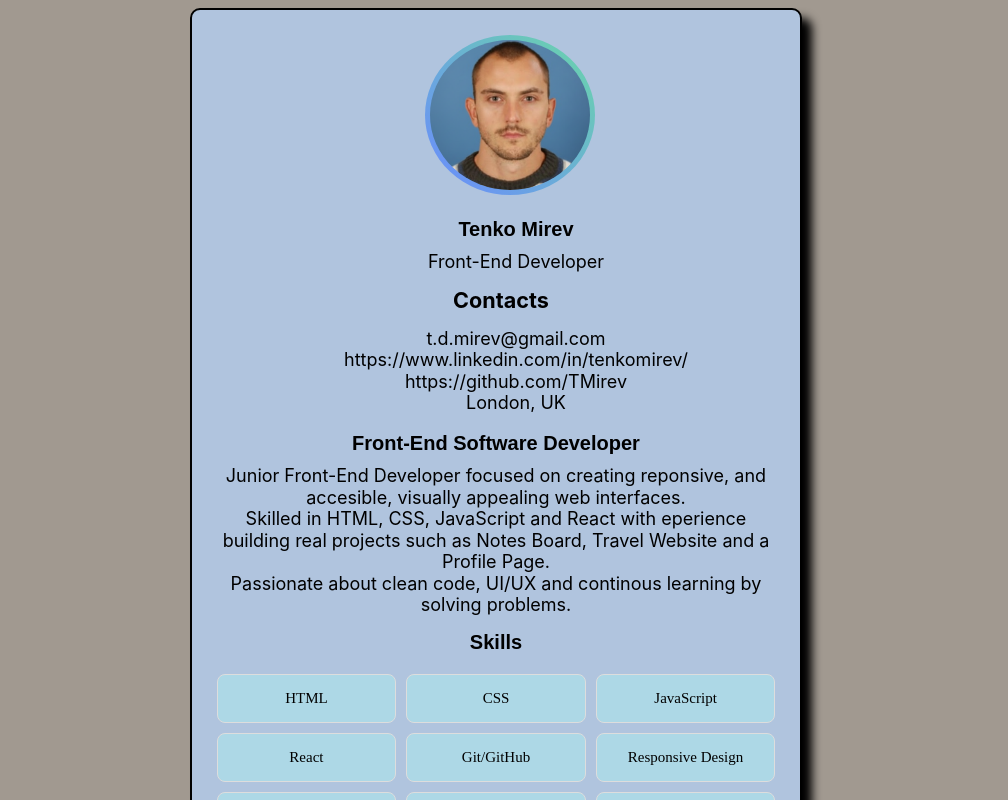
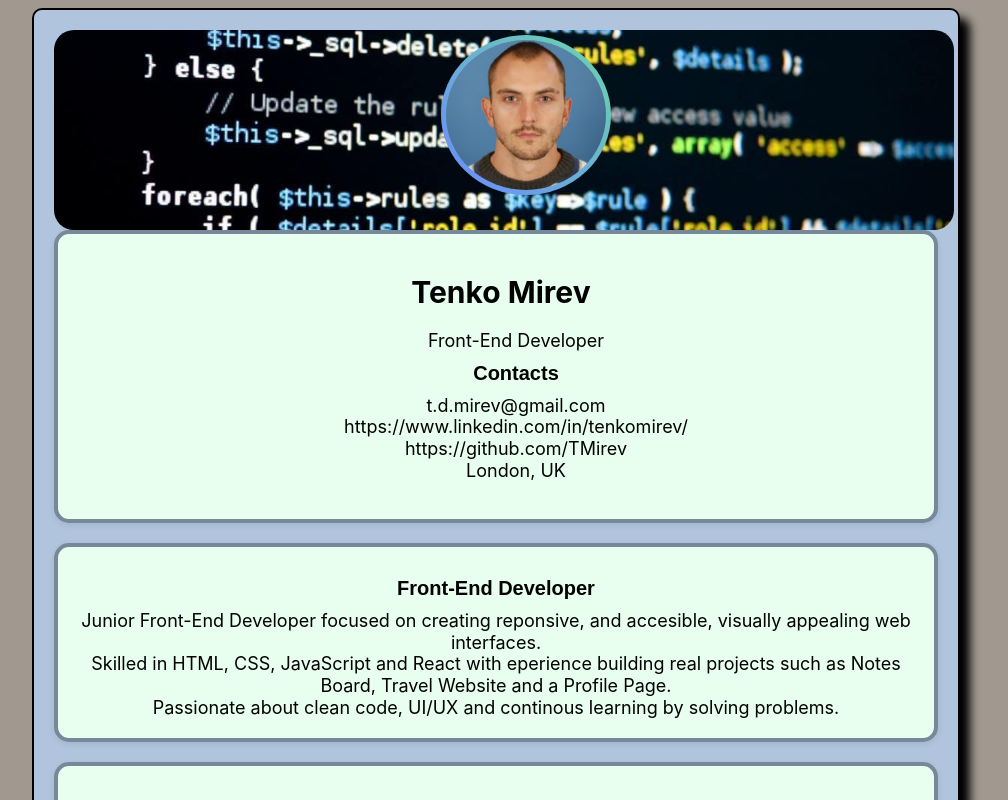
Before and after one commit to TMirev/profile-project, a React (Vite) app: page / in a window 1280 px wide. Shown: the top 800 px of the page, without its empty margins (144-1152 px from the left). Built offline with nearby package versions, Linux system fonts and the light colour scheme.

Commit message:
Clean rebuild for GitHub Pages

```diff
--- a/index.html
+++ b/index.html
@@ -15,6 +15,7 @@
 
 
 
+
   </script>
 </body>
 
--- a/src/App.css
+++ b/src/App.css
@@ -0,0 +1,22 @@
+.contacts-summary-box {
+    background: #e8feef;
+    padding: 20px;
+    border-radius: 15px;
+    border: 4px solid lightslategrey;
+    box-shadow: 0 2px 6px rgba(0, 0, 0, 0.08);
+    margin-bottom: 20px;
+}
+
+.image-wrapper {
+    width: 200vh;
+    max-width: 900px;
+    height: 200px;
+    background-image: url("./assets/Codingnew.jpg");
+    background-size: cover;
+    background-position: center;
+
+    border-radius: 20px;
+    display: flex;
+    justify-content: center;
+    align-items: flex;
+}
--- a/src/App.jsx
+++ b/src/App.jsx
@@ -5,10 +5,13 @@ import Certification from "./components/Certification";
 import "./App.css"
 
 
+
 function App() {
   return (
     <>
+
       <Card />
+
 
 
 
--- a/src/Card.jsx
+++ b/src/Card.jsx
@@ -1,40 +1,51 @@
 import profilePic from "./assets/image.jpg";
 import Certification from "./components/Certification";
 import Skills from "./components/Skills";
+import "./App.css"
+
 
 function Card({ children }) {
     return (
 
 
 
-        <div className="section-box contacts-box">
         <div className="card">
+
             <div className="image-wrapper">
                 <img className="card-image" src={profilePic} alt="profile picture" />
+            </div>
+
+
+            <div className="contacts-summary-box">
+
                 <ul className="contact-list">
-                        <h2>Tenko Mirev</h2>
+                    <h1>Tenko Mirev</h1>
                     <p>Front-End Developer</p>
-                        <h1>Contacts</h1>
+                    <h2>Contacts</h2>
                     <p>t.d.mirev@gmail.com</p>
                     <p>https://www.linkedin.com/in/tenkomirev/</p>
                     <p>https://github.com/TMirev</p>
                     <p>London, UK</p>
                 </ul>
+            </div>
 
 
-                    <h2>Front-End Software Developer</h2>
+            <div className="contacts-summary-box">
+                <h2>Front-End Developer</h2>
 
                 <p>Junior Front-End Developer focused on creating reponsive, and accesible, visually appealing web interfaces.</p>
                 <p>Skilled in HTML, CSS, JavaScript and React with eperience building real projects such as Notes Board, Travel Website and a Profile Page.</p>
                 <p>Passionate about clean code, UI/UX and continous learning by solving problems.</p>
-                    <Skills />
-                    <Certification />
-                    <contactSection />
-
             </div>
 
+
+            <div className="contacts-summary-box">
+                <Skills />
             </div>
 
+            <div className="contacts-summary-box">
+                <Certification />
+            </div>
 
 
         </div>
--- a/src/components/Certification.jsx
+++ b/src/components/Certification.jsx
@@ -13,4 +13,5 @@ function Certification() {
     );
 }
 
+
 export default Certification;
--- a/src/components/contactSection.jsx
+++ b/src/components/contactSection.jsx
@@ -1,5 +1,5 @@
 function contactSection() {
-    return (
+    return null(
 
     );
 
--- a/src/index.css
+++ b/src/index.css
@@ -5,11 +5,14 @@
   justify-content: center;
   font-size: large;
   padding: 20px;
-  width: 300px;
-  width: 45%;
+  max-width: 900px;
+  width: 70%;
   margin: 0 auto;
   background-color: lightsteelblue;
   text-align: center;
+
+  overflow-wrap: break-word;
+  word-break: break-word;
 }
 
 
@@ -43,7 +46,7 @@
 .card-image {
   width: clamp(120px, 30vw, 180px);
   height: clamp(120px, 30vw, 180px);
-  border-radius: 50%;
+  border-radius: 70%;
   object-fit: cover;
 }
 
@@ -101,7 +104,7 @@ body {
 .skill-item:hover {
   background: #5eead4;
   color: #111;
-  box-shadow: 0 0 10px #0ff, 0 0 20px #0ff, 0 0 40px #0ff;
+  box-shadow: 0 0 20px #0ff, 0 0 20px #0ff, 0 0 40px #0ff;
   transform: translateY(-3px);
 }
 
@@ -122,7 +125,7 @@ body {
 
 h1 {
   font-family: "Inter", sans-serif;
-  font-size: larger;
+  font-size: 30px;
   text-align: center;
   margin-left: -30px;
 
@@ -138,7 +141,7 @@ h1 {
 
 .app.dark .skills {
   background: #1c2128;
-  color: #e6edf3;
+  color: white;
 }
 
 .shape {
--- a/vite.config.js
+++ b/vite.config.js
@@ -1,7 +1,8 @@
+import react from '@vitejs/plugin-react-swc'
 import { defineConfig } from 'vite'
-import react from '@vitejs/plugin-react-swc'
 
 // https://vite.dev/config/
 export default defineConfig({
   plugins: [react()],
+  base: "/Profile-Project/",
 })
```
Also changed, not shown: src/assets/Coding.jpg (deleted), src/assets/Codingnew.jpg (added). Lines whose indentation alone changed are shown as unchanged.
